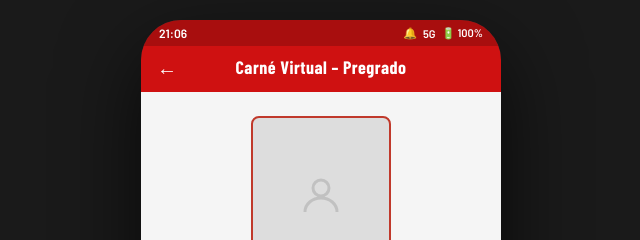
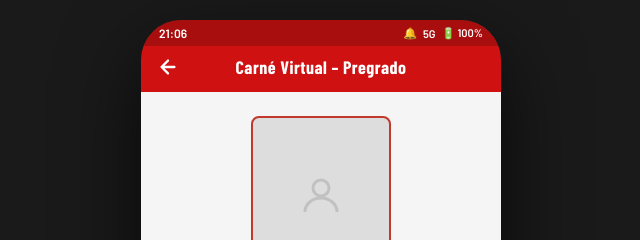
Before and after one commit to Illum1n4tyy/carnetUdeJulio, a plain HTML site: page index.html in a window 1280 px wide. Shown: the top 240 px of the page, 319-959 px from the left. Drawn offline with nearby package versions, Linux system fonts and the light colour scheme.

Commit message:
Add manifest link and update back button style
Added a manifest link and improved back button styling.

```diff
--- a/index.html
+++ b/index.html
@@ -1,6 +1,7 @@
 <!DOCTYPE html>
 <html lang="es">
 <head>
+    <link rel="manifest" href="manifest.json" />
   <meta charset="UTF-8" />
   <meta name="viewport" content="width=device-width, initial-scale=1.0"/>
   <meta name="mobile-web-app-capable" content="yes" />
@@ -61,7 +62,7 @@
       color: #fff;
       position: relative;
     }
-    .app-header .back {  position: absolute; left: 16px; font-size: 20px; }
+    .app-header .back {  position: absolute; left: 16px; display:flex; align-items: center; }
     .app-header h1 { font-family: 'Barlow Condensed', sans-serif; font-size: 18px; letter-spacing: .5px; }
 
     /* card body */
@@ -216,7 +217,10 @@
 
     <!-- header -->
     <div class="app-header">
-      <span class="back">&#8592;</span>
+        <span class="back">
+            <svg width="22" height="22" viewBox="0 0 24 24" fill="none" stroke="#fff" stroke-width="2.5" stroke-linecap="round" stroke-linejoin="round">
+                <path d="M19 12H5M12 5l-7 7 7 7"/></svg>
+            </span>
       <h1>Carné Virtual – Pregrado</h1>
     </div>
 
```
